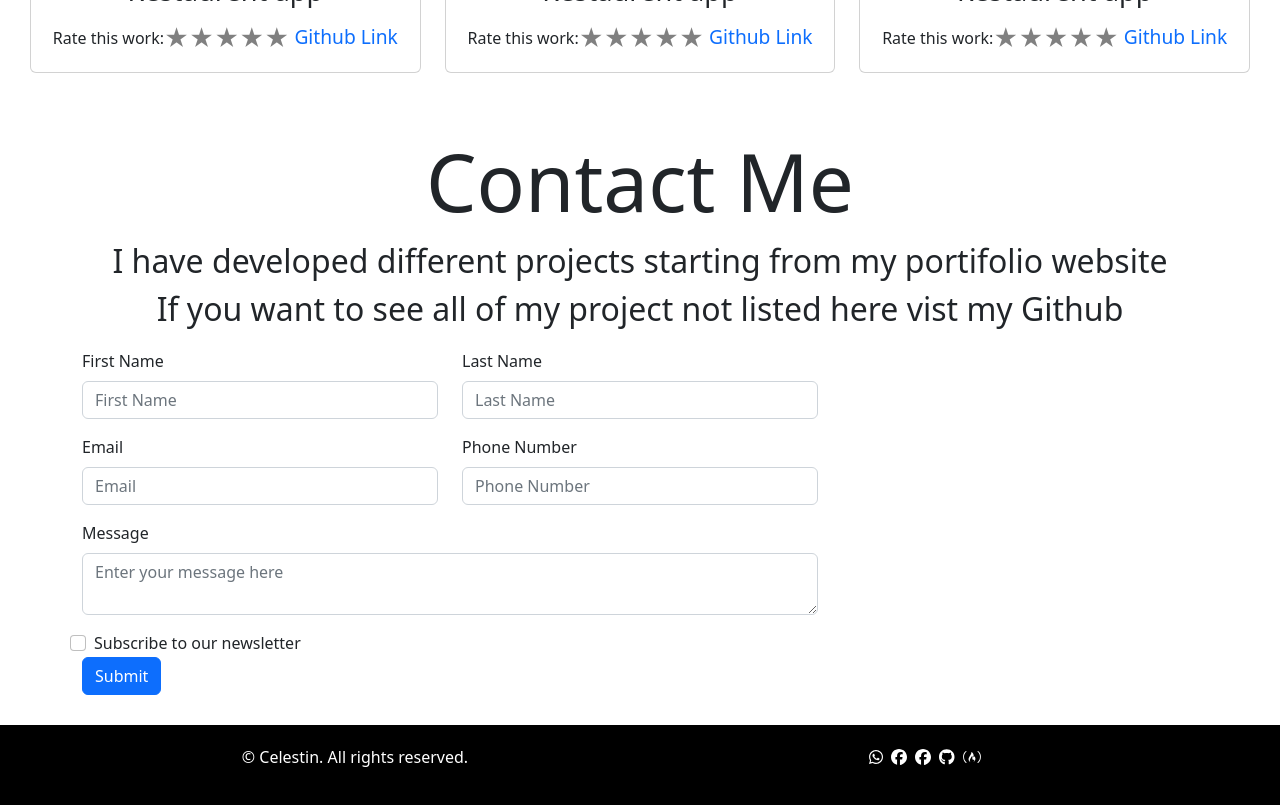
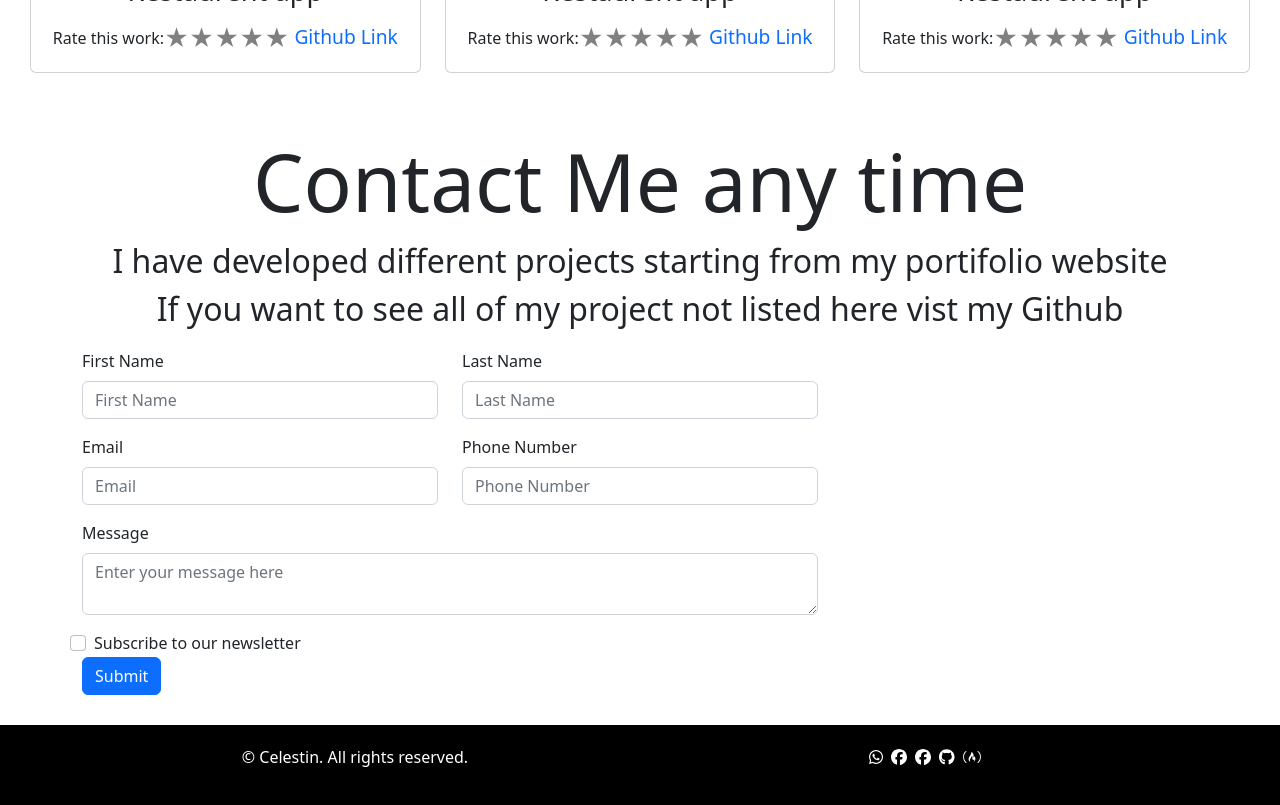
Before and after one commit to Celestin4/Fullstack-portifolio-website, a React (Create React App) app in the folder folio-frontend-react-redux-reactstrap-materialui/: page / in a window 1280 px wide. Shown: the part 2520-3325 px from the top of the page. Built offline with nearby package versions, Linux system fonts and the light colour scheme.

Commit message:
Update Contact.jsx

```diff
--- a/folio-frontend-react-redux-reactstrap-materialui/src/components/Contact/Contact.jsx
+++ b/folio-frontend-react-redux-reactstrap-materialui/src/components/Contact/Contact.jsx
@@ -7,7 +7,7 @@ const contact = () => {
     <Container className='contactMe'>
       <Row className='row'>
           <Col className='blog_section_description'>
-            <h1>Contact Me</h1>
+            <h1>Contact Me any time</h1>
             <p>I have developed different projects starting from my portifolio website <br />
             If you want to see all of my project not listed here vist my Github</p>
           </Col>
```
